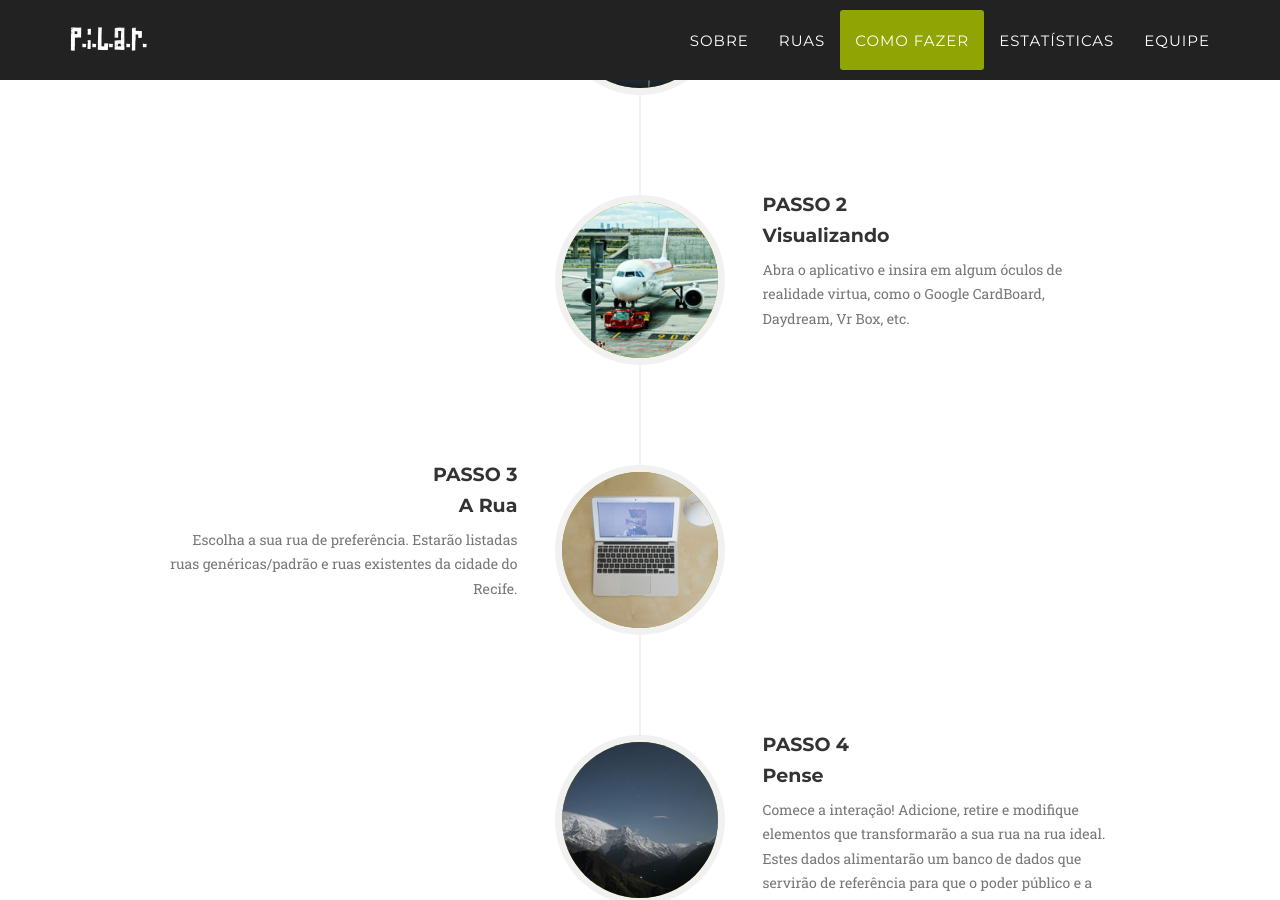
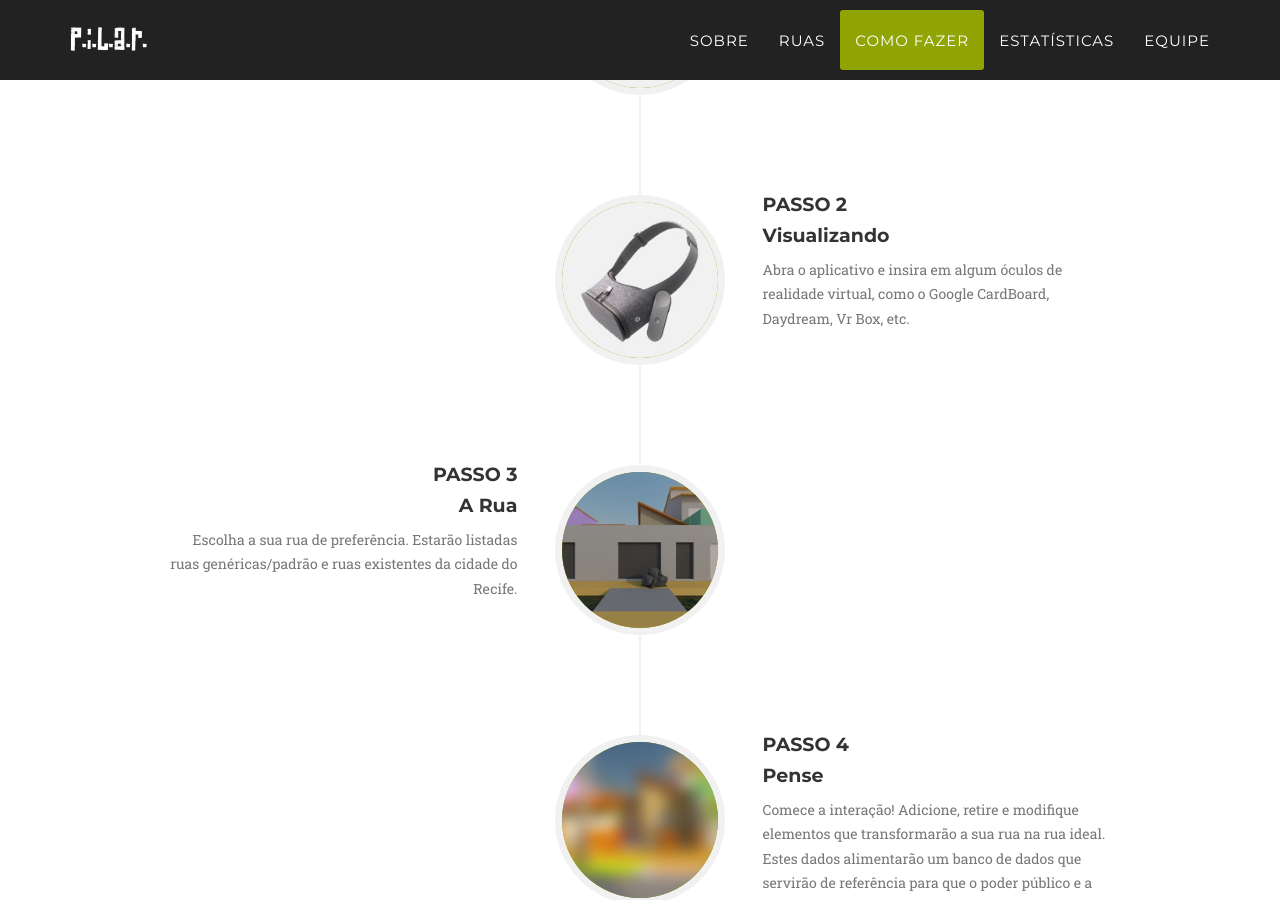
Before and after one commit to pilarvr/site, a Jekyll site: the page built from index.html, in a window 1280 px wide and 900 px high, scrolled down 3463 px. Built offline with Jekyll 4.4.1, drawn with Linux system fonts in a browser that asks for light colours; some web fonts are replaced; some of the changed text lies outside the part shown.

Commit message:
Update texts

```diff
--- a/_includes/header.html
+++ b/_includes/header.html
@@ -45,7 +45,7 @@
         <iframe class="sky-header" src="https://pilarvr.github.io/site/sky-header/" frameborder="0"></iframe>
         <div class="container">
             <div class="intro-text">
-                <div class="intro-heading">Pensando um Incrível, Louca e Amorosa Rua</div>
+                <div class="intro-heading">Pensando uma Incrível, Louca e Amorosa Rua</div>
                 <a href="#services" class="page-scroll btn btn-xl">Saiba mais</a>
             </div>
         </div>
--- a/_includes/steps.html
+++ b/_includes/steps.html
@@ -34,7 +34,7 @@
                                     <h4 class="subheading">Visualizando</h4>
                                 </div>
                                 <div class="timeline-body">
-                                    <p class="text-muted">Abra o aplicativo e insira em algum óculos de realidade virtua, como o Google CardBoard, Daydream, Vr Box, etc.</p>
+                                    <p class="text-muted">Abra o aplicativo e insira em algum óculos de realidade virtual, como o Google CardBoard, Daydream, Vr Box, etc.</p>
                                 </div>
                             </div>
                         </li>
@@ -68,7 +68,7 @@
                         </li>
                         <li>
                             <div class="timeline-image">
-                                <img class="img-circle img-responsive" src="img/about/4.jpg" alt="">
+                                <img class="img-circle img-responsive" src="img/about/5.jpg" alt="">
                             </div>
                             <div class="timeline-panel">
                                 <div class="timeline-heading">
```
Also changed, not shown: img/about/1.jpg, img/about/2.jpg, img/about/3.jpg, img/about/4.jpg, img/about/5.jpg (added).
